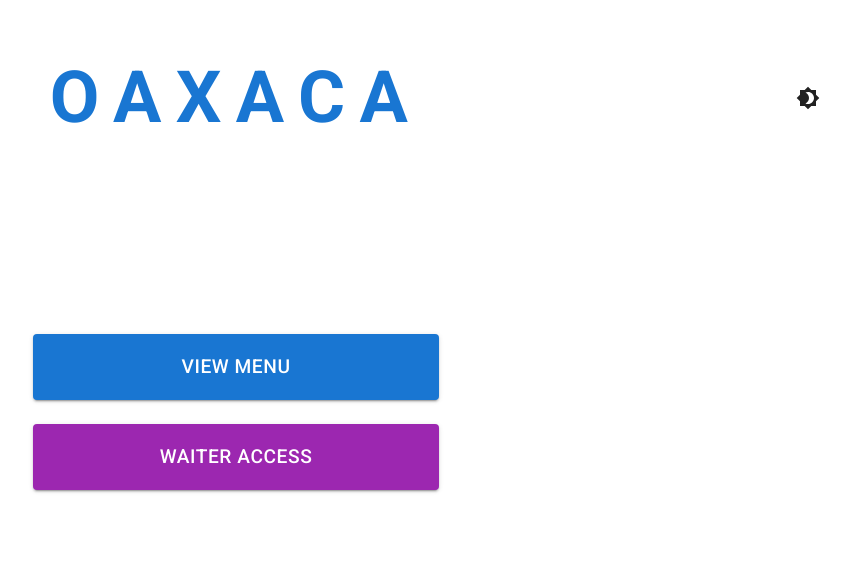
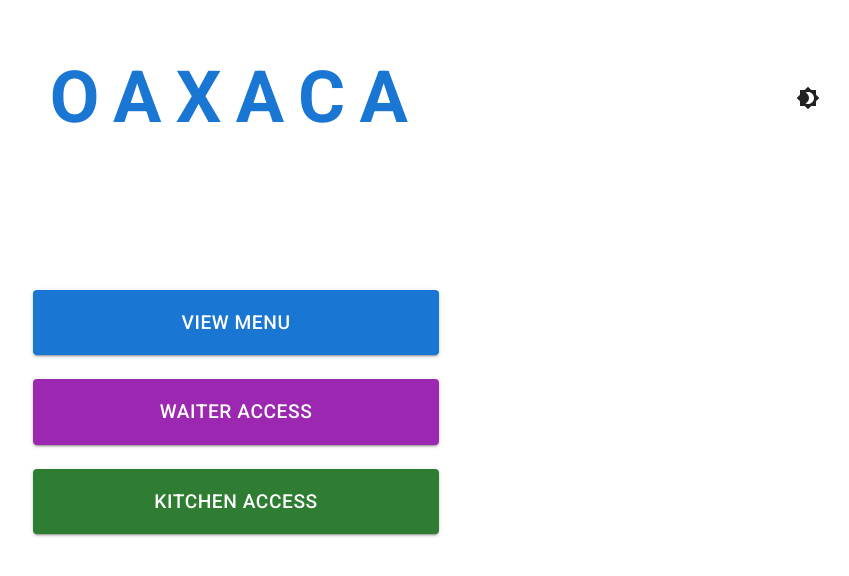
Before and after one commit to zeinab-alk/Restaurant-Management-System, a React (Vite) app in the folder frontend/: page / in a window 1280 px wide. Shown: the top 576 px of the page, without its empty margins (404-1253 px from the left). Built offline with nearby package versions, Linux system fonts and the light colour scheme.

Commit message:
#46 Linked the kitchen page to home page and inclusion of the button to allow the kitchen staff to access the page.

```diff
--- a/frontend/src/Home.jsx
+++ b/frontend/src/Home.jsx
@@ -41,6 +41,20 @@ function Home() {
         >
           Waiter Access
         </Button>
+
+        <Button
+            component={RouterLink}
+            to="/kitchen"
+            variant="contained"
+            color="success"
+            size="large"
+            sx={{
+                py: 2,
+                fontSize: '1.2rem'
+            }}
+        >
+            Kitchen Access
+        </Button>
       </Stack>
     </Box>
   );
--- a/frontend/src/Kitchen/KitchenPage.jsx
+++ b/frontend/src/Kitchen/KitchenPage.jsx
@@ -11,8 +11,11 @@ const KitchenPage = () => {
 
     const fetchPreparingOrders = async () => {
         try {
-            const response = await axios.get("/api/orders?status=Preparing"); // Fetch orders with "Preparing" status
-            setOrders(response.data);
+            const response = await axios.get("/api/orders");
+            // Filter orders that have status "Preparing"
+            const preparingOrders = Array.isArray(response.data)
+                ? response.data.filter(order => order.status === "Pending")
+                : [];
         } catch (error) {
             console.error("Error fetching orders:", error);
         }
--- a/frontend/src/main.jsx
+++ b/frontend/src/main.jsx
@@ -9,6 +9,7 @@ import App from "./App";
 import Home from "./Home";
 import Menu from "./menu/Menu";
 import WaiterPage from "./waiter/Waiter";
+import KitchenPage from "./Kitchen/KitchenPage";
 import AddMenuItem from "./menuitem/AddMenuItem";
 import ChangeMenuItem from "./menuitem/ChangeMenuItem";
 import EditMenuItem from "./menuitem/EditMenuItem";
@@ -38,6 +39,10 @@ const router = createBrowserRouter([
     path: "/waiter/edit-item/:id",
     element: <App><EditMenuItem /></App>,
   },
+  {
+    path: "/kitchen",
+    element: <App><KitchenPage /></App>,
+  },
 ]);
 
 createRoot(document.getElementById("root")).render(
```
